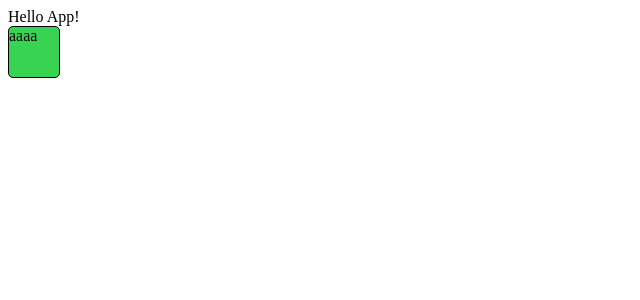
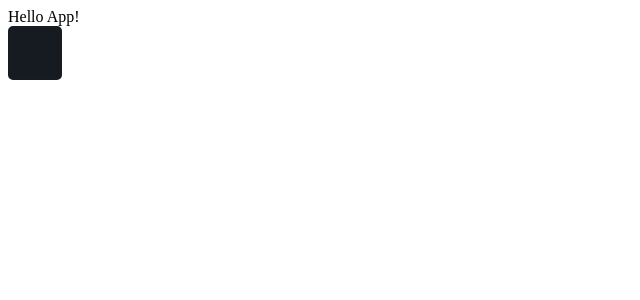
Before and after one commit to DavidTG7/gitHub_Drawer, a React (Vite) app: page / in a window 1280 px wide. Shown: the top 300 px of the page, without its empty margins (0-640 px from the left). Built offline with nearby package versions, Linux system fonts and the light colour scheme.

Commit message:
feat: implement cell interaction logic and dynamic styles

```diff
--- a/src/App.tsx
+++ b/src/App.tsx
@@ -1,10 +1,62 @@
+import { useState } from "react";
 import Cell from "./components/Cell/Cell";
 
-const  App = () => {
+const App = () => {
+  const [cellClicks, setCellClicks] = useState({
+    id: new Date(),
+    clicks: 1
+  })
+
+  const [pressTimeout, setPressTimeout] = useState<ReturnType<typeof setTimeout> | null>(null);
+
+
+  console.log(cellClicks);
+
+  const handlePlus = () => {
+    if (cellClicks.clicks < 5) {
+      setCellClicks(prev => ({ ...prev, clicks: prev.clicks + 1 }))
+    }
+  }
+
+  const handleMinus = (e: any) => {
+    e.preventDefault()
+    if (cellClicks.clicks > 1) {
+      setCellClicks(prev => ({ ...prev, clicks: prev.clicks - 1 }))
+    }
+  }
+
+
+
+  const handleMouseDown = (e: React.MouseEvent) => {
+    const timeout = setTimeout(() => {
+      setCellClicks((prev) => ({
+        ...prev,
+        clicks: e.button === 0 ? 5 : 1
+      }))
+      setPressTimeout(null)
+    }, 1000)
+
+    setPressTimeout(timeout)
+  }
+
+  const handleMouseUp = () => {
+    if (pressTimeout) {
+      clearTimeout(pressTimeout)
+      setPressTimeout(null)
+    }
+  }
+
+
   return (
     <>
       Hello App!
-      <Cell />
+      <Cell
+        handlePlus={handlePlus}
+        handleMinus={handleMinus}
+        handleMouseDown={handleMouseDown}
+        handleMouseUp={handleMouseUp}
+        cellClicks={cellClicks}
+      />
     </>
   )
 }
--- a/src/components/Cell/Cell.module.scss
+++ b/src/components/Cell/Cell.module.scss
@@ -1,8 +1,23 @@
+@use "sass:map";
+
+$cell-colors: (
+    1: (background: #161b22, border: #171b22),
+    2: (background: #0e4429, border: #1a4e34),
+    3: (background: #006d32, border: #0d743c),
+    4: (background: #26a641, border: #31ab4b),
+    5: (background: #39d353, border: #43d55c)
+);
+
 .cell {
-    border: solid 1px black;
     width: 50px;
     aspect-ratio: 1;
-    background-color: #39d353;
     border-radius: 5px;
     cursor: pointer;
 }
+
+@for $i from 1 through 5 {
+    .cell.level-#{$i} {
+        background-color: map.get(map.get($cell-colors, $i), background);
+        border: 2px solid map.get(map.get($cell-colors, $i), border);
+    }
+}
--- a/src/components/Cell/Cell.tsx
+++ b/src/components/Cell/Cell.tsx
@@ -1,9 +1,16 @@
 import styles from "./Cell.module.scss";
 
-const Cell = () => {
-    return(
-        <div className={styles.cell}>
-            aaaa
+const Cell = ({ handlePlus, handleMinus, cellClicks, handleMouseDown, handleMouseUp }: any) => {
+    console.log(String(cellClicks.clicks));
+
+    return (
+        <div
+            className={`${styles.cell} ${styles[`level-${String(cellClicks.clicks)}`]}`}
+            onClick={handlePlus}
+            onContextMenu={handleMinus}
+            onMouseDown={handleMouseDown}
+            onMouseUp={handleMouseUp}
+        >
         </div>
     )
 }
```
